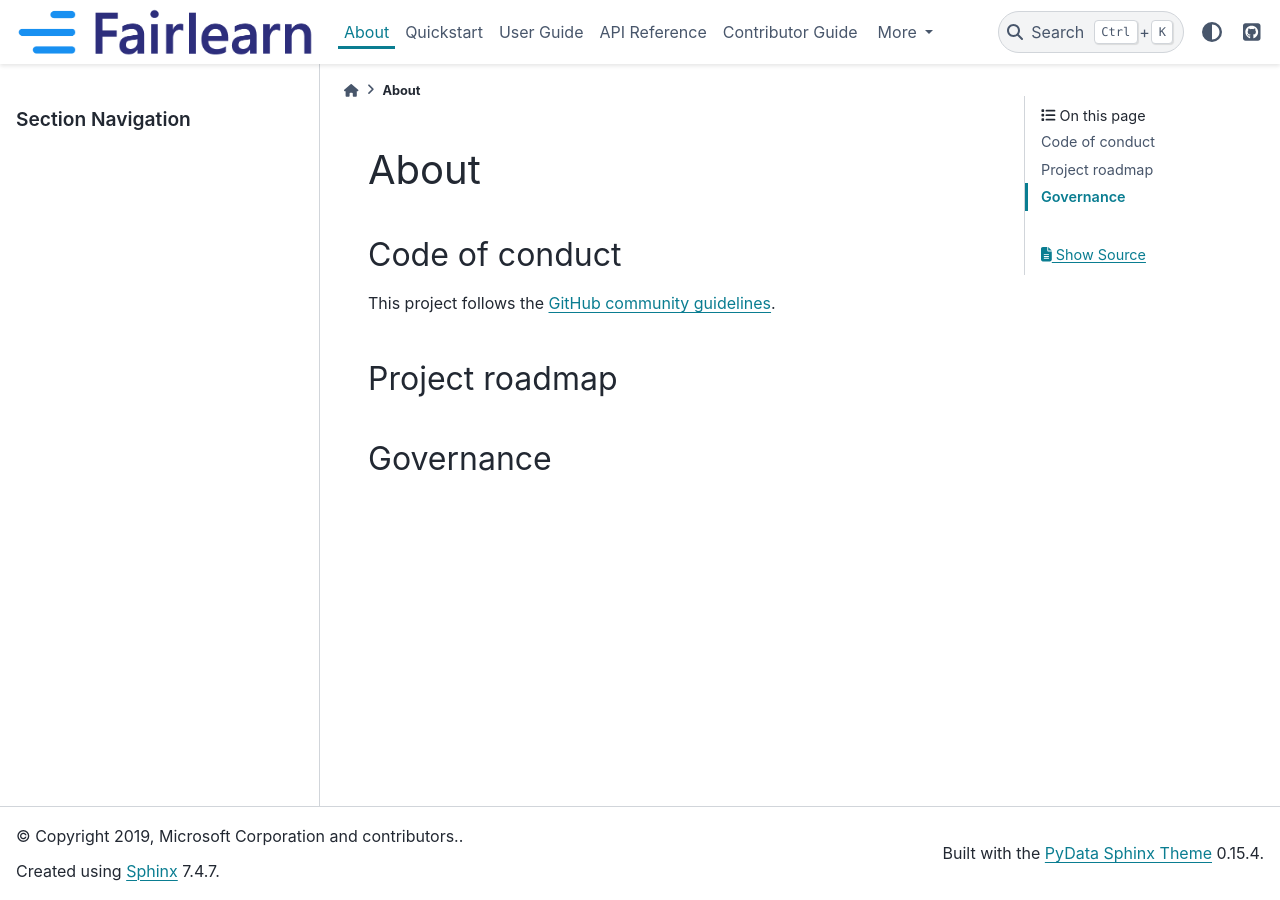
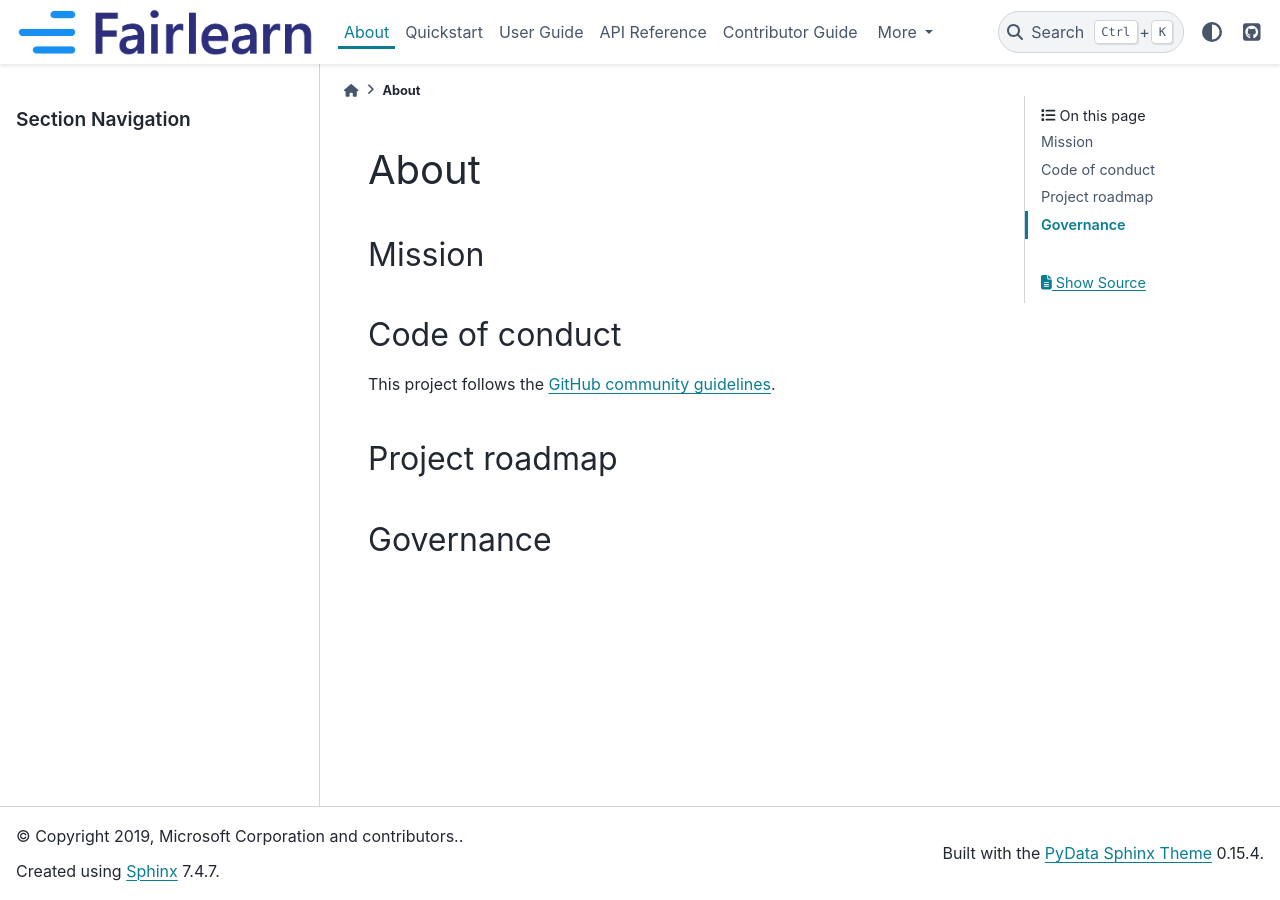
Before and after one commit to fairlearn/fairlearn, a Sphinx documentation site: the page built from docs/about/index.rst, in a window 1280 px wide. Built offline with Sphinx 7.4.7 and the PyData theme 0.15.4, drawn with Linux system fonts in a browser that asks for light colours; pages that are not in the unit, such as notebooks, are missing from menus.

Commit message:
add mission, add shortcuts
Signed-off-by: Roman Lutz <rolutz@microsoft.com>

```diff
--- a/docs/about/index.rst
+++ b/docs/about/index.rst
@@ -2,6 +2,12 @@
 
 About
 =====
+
+.. _mission:
+
+Mission
+-------
+
 
 .. _code_of_conduct:
 
--- a/docs/contributor_guide/developer_call_notes/2020_05_07.rst
+++ b/docs/contributor_guide/developer_call_notes/2020_05_07.rst
@@ -29,6 +29,7 @@ Organizational updates
       wording matter
     - currently many core members are from Microsoft, but the project is an
       independent open source project
+
         - more focus on governance when the project matures
         - The Azure ML team will try to make Fairlearn easily usable in Azure,
           but Fairlearn is a standalone and independent project. Any
```
Also changed, not shown: other parts of docs/about/index.rst (+4 -0 lines).
